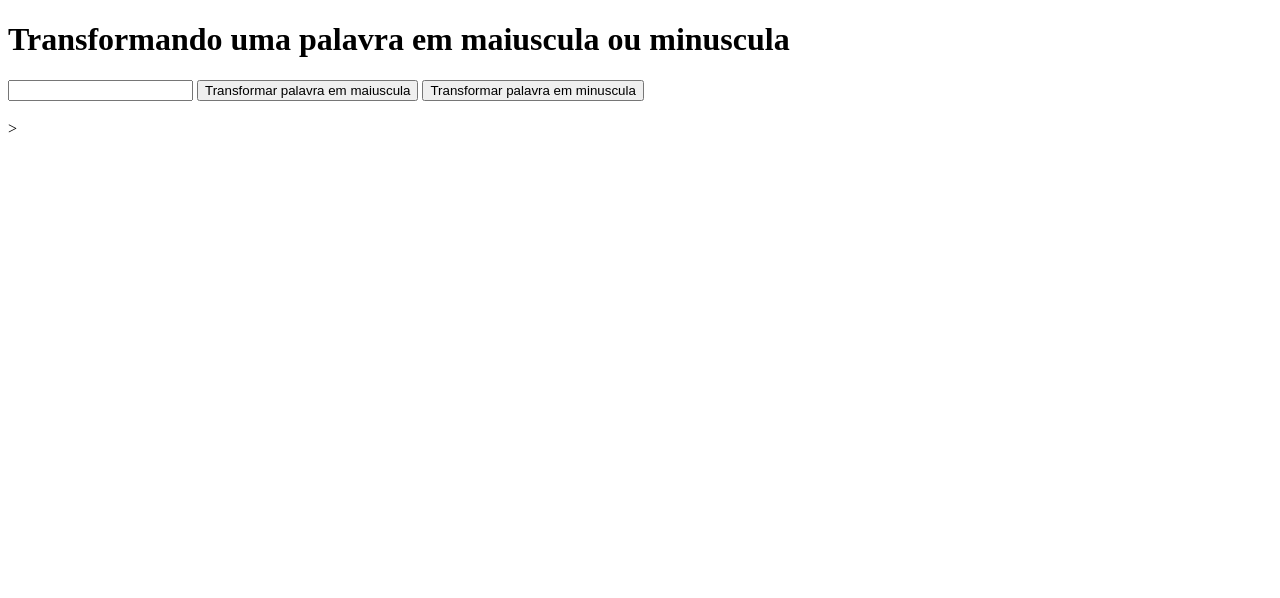
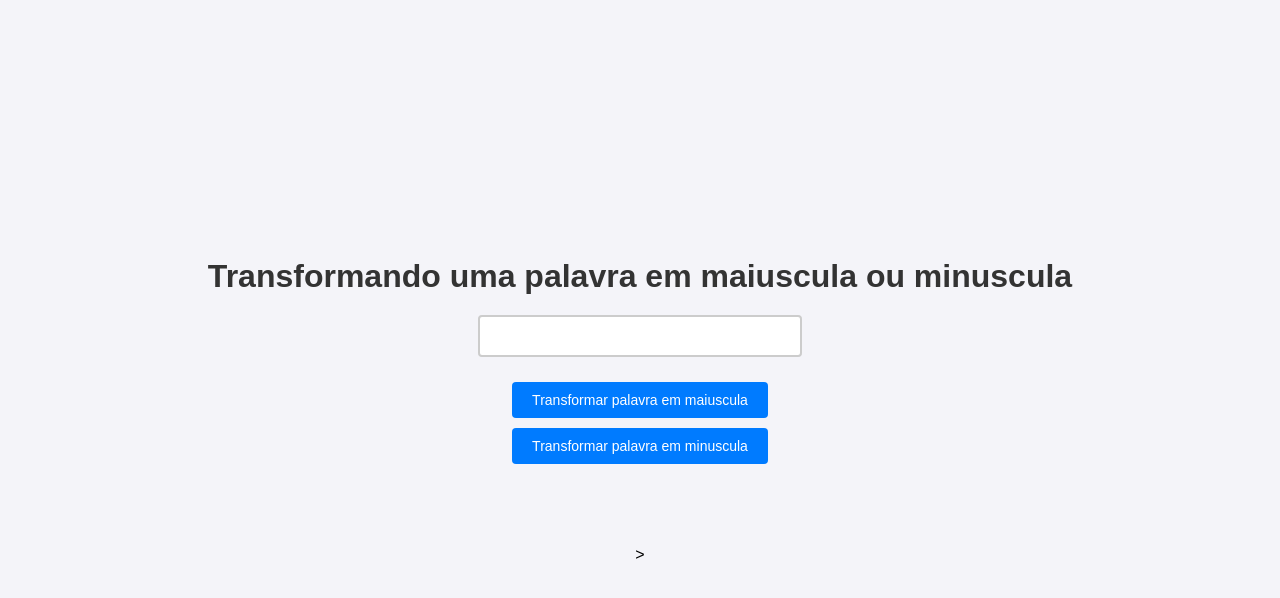
Before and after one commit to JoseCBJ/PWEB, a plain HTML site: page Atividade 14/index.html in a window 1280 px wide. Drawn offline with Linux system fonts and the light colour scheme.

Commit message:
Update index.html

```diff
--- a/Atividade 14/index.html
+++ b/Atividade 14/index.html
@@ -5,6 +5,7 @@
     <meta charset="UTF-8">
     <meta name="viewport" content="width=device-width, initial-scale=1.0">
     <title>Exercicio 14</title>
+    <link rel="stylesheet" href="Exe14.css">
 </head>
 
 <body>
```
